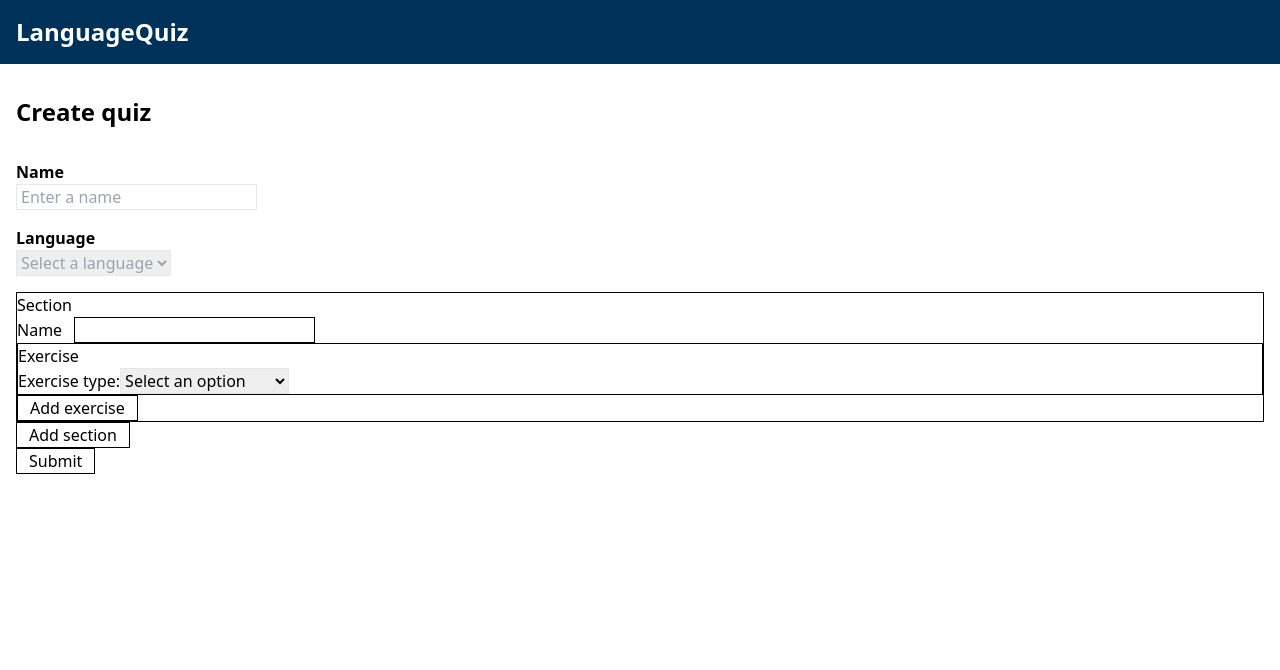
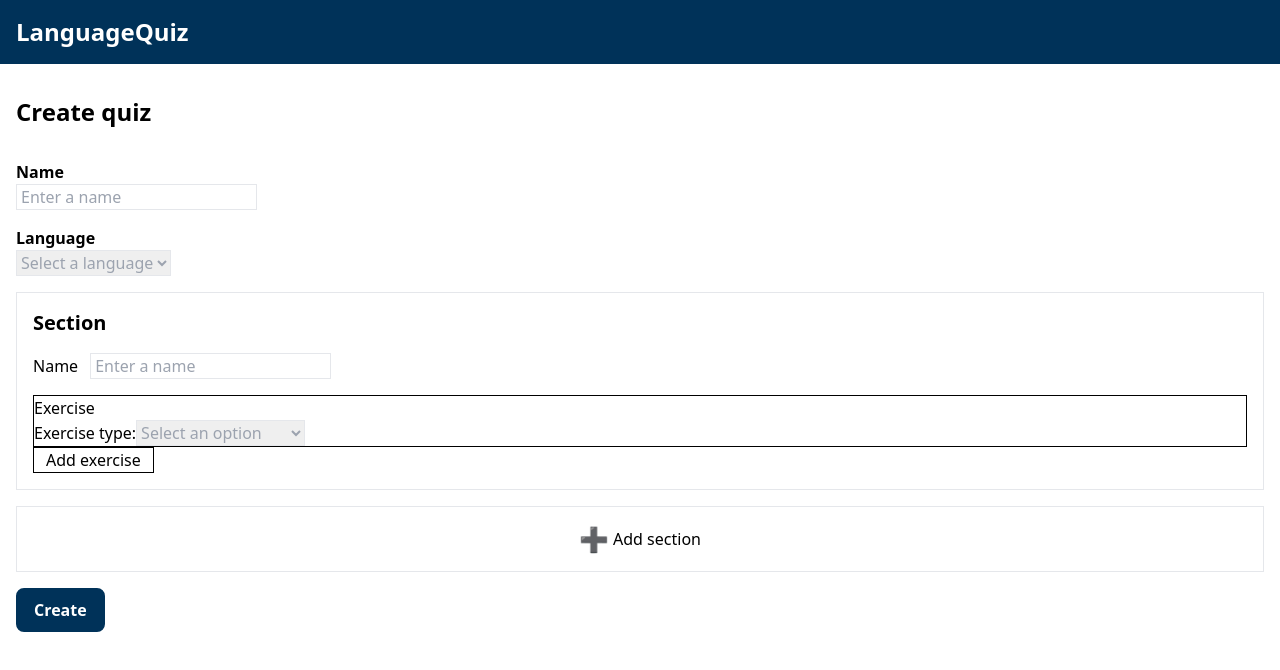
Before and after one commit to lvanderveekens/languagequiz, a Next.js app in the folder frontend/: page /create-quiz in a window 1280 px wide. Shown: the top 670 px of the page. Built offline with nearby package versions, Linux system fonts and the light colour scheme.

Commit message:
Progress on create quiz page

```diff
--- a/frontend/pages/create-quiz.tsx
+++ b/frontend/pages/create-quiz.tsx
@@ -2,8 +2,10 @@ import { CreateQuizRequest, ExerciseType } from "@/components/models";
 import { useState } from "react";
 import { v4 as uuidv4 } from 'uuid';
 import { useRouter } from 'next/router';
-import languages from "@/components/languages";
+import languages, { getLanguageByTag } from "@/components/languages";
 import Navbar from "@/components/navbar";
+import "/node_modules/flag-icons/css/flag-icons.min.css";
+import Button from "@/components/button";
 
 const initialQuizFormValues: QuizFormValues = {
   sections: [
@@ -120,15 +122,10 @@ export default function CreateQuizPage() {
             </label>
           </div>
           <div className="mb-4">
-            <label>
+            <label className="">
               <div className="font-bold">Language</div>
-              <select
-                className="invalid:text-gray-400"
-                placeholder="Select a language"
-                value={formValues.languageTag}
-                onChange={handleLanguageChange}
-                required
-              >
+              <div className="flex">
+                <select className="mr-1" value={formValues.languageTag} onChange={handleLanguageChange} required>
                   <option selected disabled value="">
                     Select a language
                   </option>
@@ -140,11 +137,18 @@ export default function CreateQuizPage() {
                       </option>
                     ))}
                 </select>
+                {formValues.languageTag && (
+                  <span
+                    className={`border box-content text-2xl mr-1 fi fi-${getLanguageByTag(formValues.languageTag)?.countryCode}`}
+                  />
+                )}
+              </div>
             </label>
           </div>
           {formValues.sections &&
             formValues.sections.map((formValues: QuizSectionFormValues, i) => (
               <QuizSectionInput
+                className="border mb-4 p-4"
                 key={formValues._key}
                 name={formValues.name}
                 onNameChange={handleSectionNameChange(i)}
@@ -153,15 +157,17 @@ export default function CreateQuizPage() {
               />
             ))}
 
-          <div>
-            <button type="button" className="border border-black px-3" onClick={handleAddSectionClick}>
+          <div className="mb-4">
+            <button type="button" className="border p-4 w-full px-3 flex items-center justify-center" onClick={handleAddSectionClick}>
+              <span className="text-2xl mr-1">➕</span>
               Add section
             </button>
           </div>
+
           <div>
-            <button className="border border-black px-3" type="submit">
-              Submit
-            </button>
+            <Button variant="primary-dark" type="submit">
+              Create
+            </Button>
           </div>
         </form>
         {errorMessage && <div>Error: {errorMessage}</div>}
@@ -171,6 +177,7 @@ export default function CreateQuizPage() {
 }
 
 type QuizSectionInputProps = {
+  className?: string
   name?: string
   onNameChange: (name: string) => void
   exercises?: ExerciseFormValues[]
@@ -178,6 +185,7 @@ type QuizSectionInputProps = {
 };
 
 const QuizSectionInput: React.FC<QuizSectionInputProps> = ({
+  className,
   name,
   onNameChange,
   exercises,
@@ -198,13 +206,16 @@ const QuizSectionInput: React.FC<QuizSectionInputProps> = ({
     };
 
   return (
-    <div className="border border-black">
+    <div className={`${className}`}>
+      <div className="text-xl font-bold mb-4">
         Section
-      <div>
+      </div>
+      <div className="mb-4">
         <label>
           <span className="mr-3">Name</span>
           <input
-            className="border border-black"
+            className="border"
+            placeholder="Enter a name"
             type="text"
             value={name ?? ""}
             onChange={(e) => onNameChange(e.target.value)}
--- a/frontend/pages/index.tsx
+++ b/frontend/pages/index.tsx
@@ -76,7 +76,7 @@ export default function HomePage() {
                             </div>
                             <div>
                               <span className="font-bold">Language: </span>
-                              <span className={`mr-1 fi fi-${getLanguageByTag(quiz.languageTag)?.countryCode}`} />
+                              <span className={`border box-content mr-1 fi fi-${getLanguageByTag(quiz.languageTag)?.countryCode}`} />
                               <span className="">{getLanguageByTag(quiz.languageTag)?.name}</span>
                             </div>
                             <div>
--- a/frontend/styles/globals.css
+++ b/frontend/styles/globals.css
@@ -8,9 +8,11 @@
         padding-right: 4px;
         @apply border;
     }
+
     select {
         height: 26px;
         @apply border;
+        @apply invalid:text-gray-400
     }
 }
 
```
Lines whose indentation alone changed are shown as unchanged.
